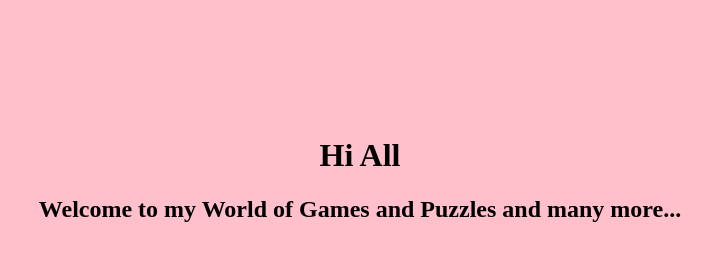
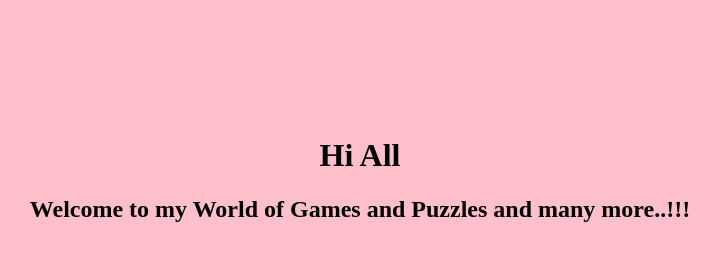
Before and after one commit to pichuka123/JenkinsAutomation, a plain HTML site: page index.html in a window 1280 px wide. Shown: the whole page, without its empty margins (280-999 px from the left). Drawn offline with Linux system fonts and the light colour scheme.

Commit message:
added exclaimations

```diff
--- a/index.html
+++ b/index.html
@@ -8,7 +8,7 @@
 
 	<h1> Hi All </hi>
 	<h2>
-	Welcome to my World of Games and Puzzles and many more...
+	Welcome to my World of Games and Puzzles and many more..!!!
 	</h2>
 
 	</center>
```
